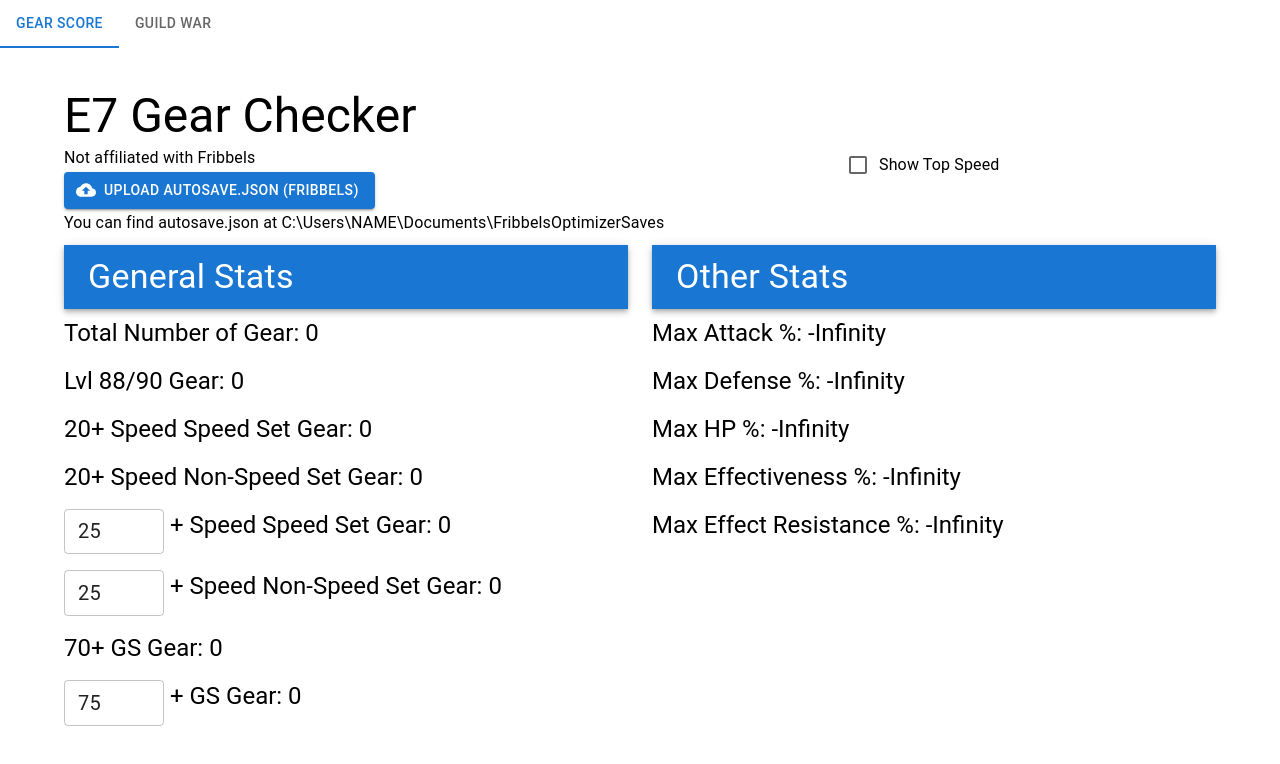
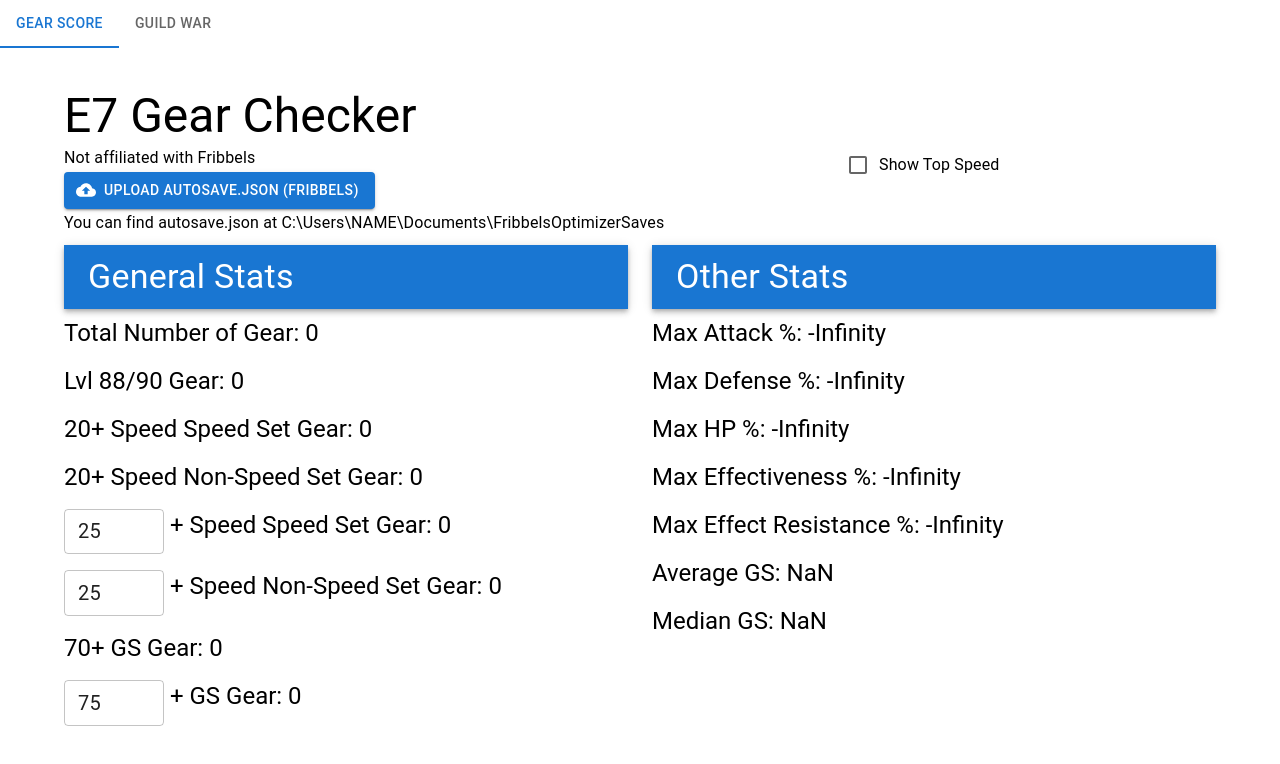
Before and after one commit to Lewkans/epic, a React (Create React App) app: page / in a window 1280 px wide. Shown: the top 764 px of the page. Built offline with nearby package versions, Linux system fonts and the light colour scheme.

Commit message:
Added calculation for mean and median GS, added nahkwol to top speed calculation

```diff
--- a/src/components/GS.js
+++ b/src/components/GS.js
@@ -26,7 +26,7 @@ const GS = () => {
             }
             setShowAlert(false)
             setData(obj.items)
-            // console.log(obj.items)
+            console.log(obj.items)
             setDataC(dataCount(obj.items))
           }
           catch (e) {
@@ -89,6 +89,15 @@ const GS = () => {
       ].sort().reverse()
 
       return base * 1.25 + topSpeedWeaponS + topSpeedHelmetS + topSpeedArmorS + topSpeedNecklaceS + topSpeedRingS + 45 + diff[0] + diff[1];
+    }
+
+    const calcMedianGS = () => {
+      const sorted = data.sort((a, b) => a.reforgedWss - b.reforgedWss);
+      const mid = Math.floor(data.length / 2);
+      if (data.length % 2 === 0) {
+        return (sorted[mid - 1] + sorted[mid]) / 2
+      }
+      return sorted[mid].reforgedWss;
     }
 
     const noSpeed = (speed) => {
@@ -314,6 +323,7 @@ const GS = () => {
                               <MenuItem value={117}>Auxiliary Lots</MenuItem>
                               <MenuItem value={121}>Conqueror Lilias</MenuItem>
                               <MenuItem value={120}>Sea Phantom Politis</MenuItem>
+                              <MenuItem value={115}>Nahkwol</MenuItem>
                             </Select>
                           </FormControl>: {Math.round(calcTopSpeed(baseSpeed))}
                         </Typography>
@@ -344,6 +354,16 @@ const GS = () => {
                     >
                       Max Effect Resistance %: {Math.max(...(data.map((weapon) => (weapon.reforgedStats.EffectResistancePercent))))}
                     </Typography>
+                    <Typography
+                      variant='h5'
+                    >
+                      Average GS: {(data.reduce((total, item) => total + item.reforgedWss, 0) / data.length).toFixed(2)}
+                    </Typography>
+                    <Typography
+                      variant='h5'
+                    >
+                      Median GS: {calcMedianGS()}
+                    </Typography>
                   </Stack>
                 </Grid>
               </Grid>
```
